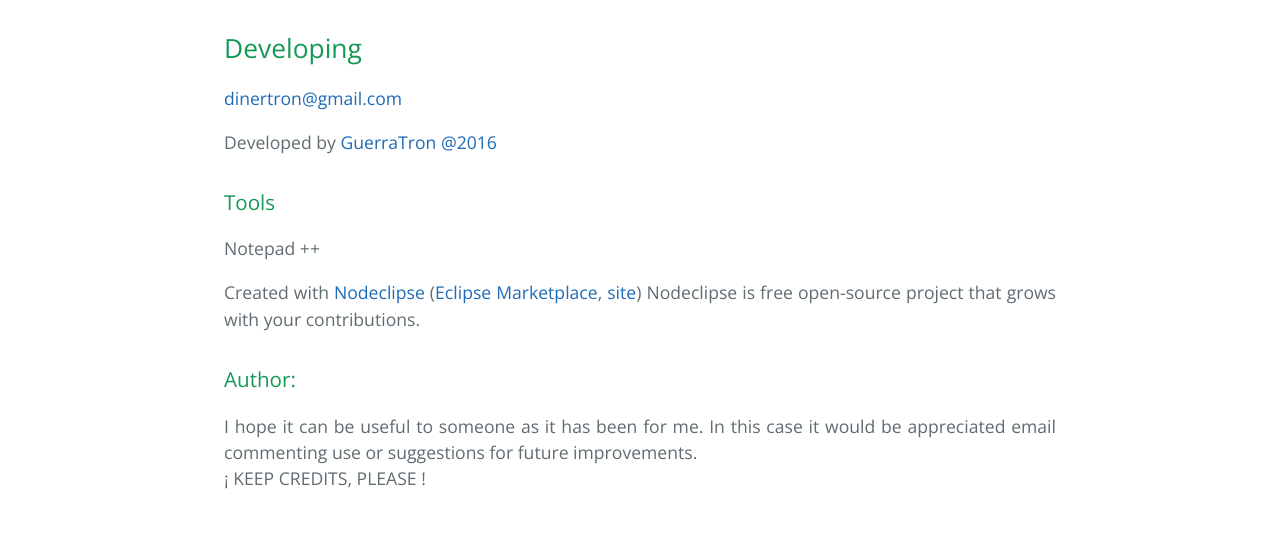
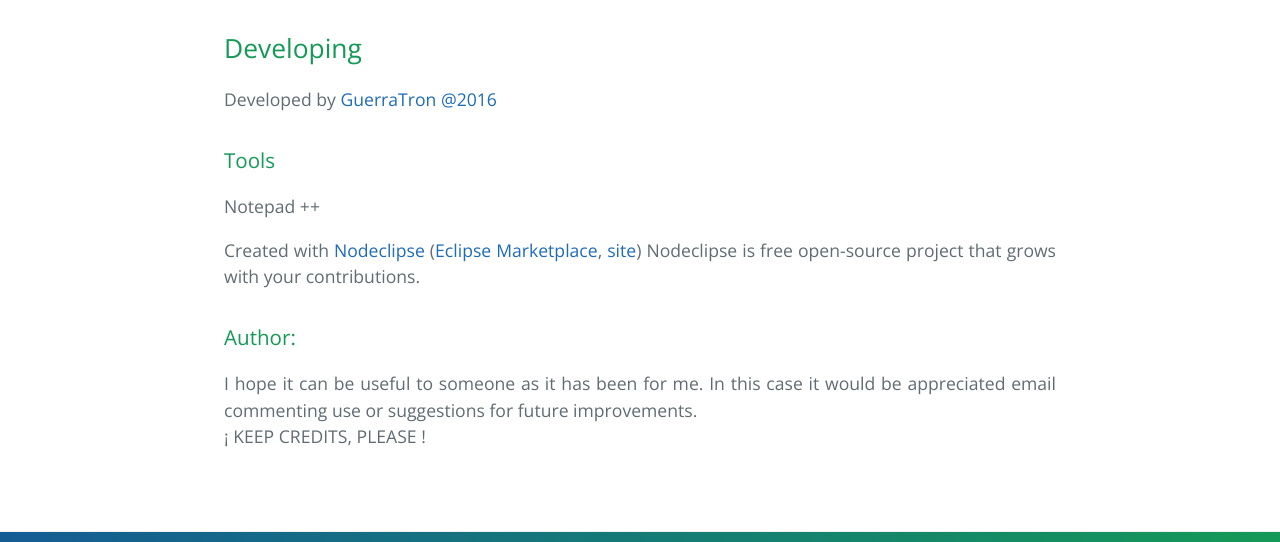
Before and after one commit to guerratron/canvasShapes, a plain HTML site: page index.html in a window 1280 px wide. Shown: the part 2275-2817 px from the top of the page. Drawn offline with nearby package versions, Linux system fonts and the light colour scheme.

Commit message:
update author link

```diff
--- a/index.html
+++ b/index.html
@@ -117,7 +117,6 @@ they are not objects, but the library does implement recognizing the figures dra
 <h2>
 <a id="developing" class="anchor" href="#developing" aria-hidden="true"><span aria-hidden="true" class="octicon octicon-link"></span></a>Developing</h2>
 
-<a href="&#x6d;&#97;&#105;&#108;&#116;&#x6f;&#x3a;&#100;&#105;&#110;&#x65;&#x72;&#x74;&#114;&#x6f;&#110;&#64;&#x67;&#109;&#x61;&#x69;&#x6c;&#46;&#99;&#x6f;&#x6d;">&#100;&#105;&#110;&#x65;&#x72;&#x74;&#114;&#x6f;&#110;&#64;&#x67;&#109;&#x61;&#x69;&#x6c;&#46;&#99;&#x6f;&#x6d;</a>
 <p>Developed by <a href="&#x6d;&#97;&#105;&#108;&#116;&#x6f;&#x3a;&#100;&#105;&#110;&#x65;&#x72;&#x74;&#114;&#x6f;&#110;&#64;&#x67;&#109;&#x61;&#x69;&#x6c;&#46;&#99;&#x6f;&#x6d;" title="author">GuerraTron</a> <a href="https://github.com/2016" class="user-mention">@2016</a></p>
 
 <h3>
```
